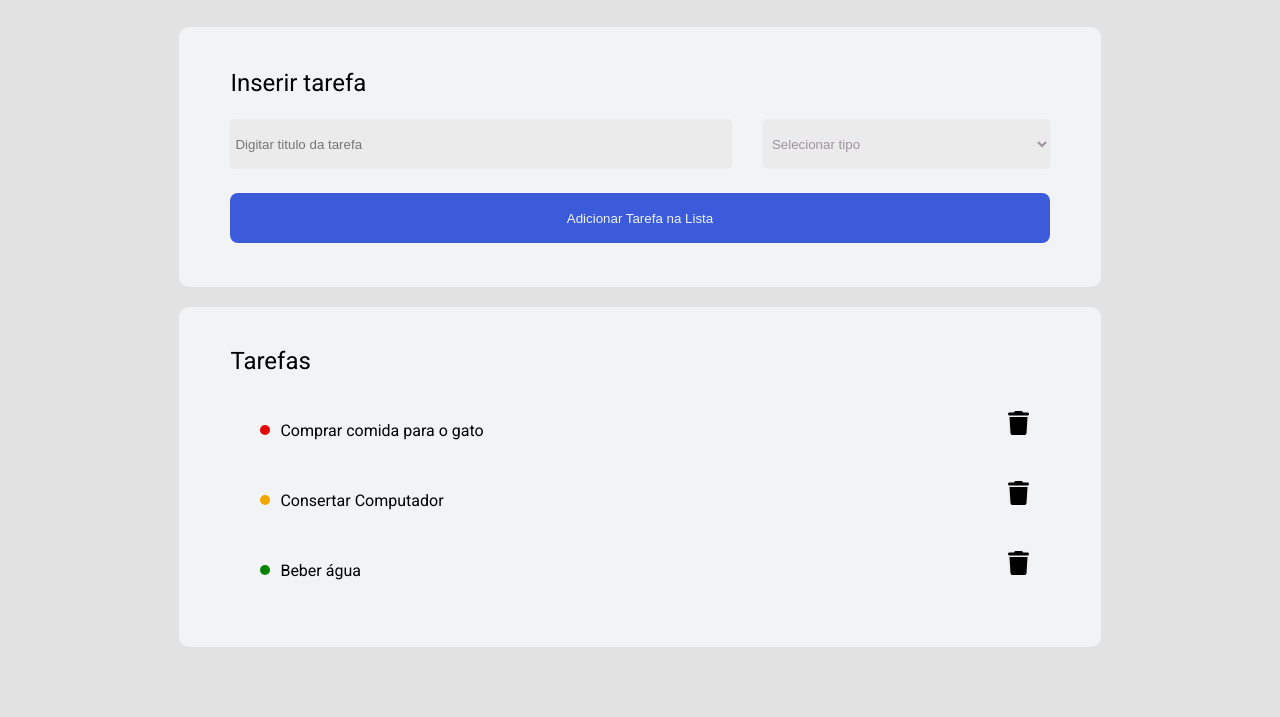
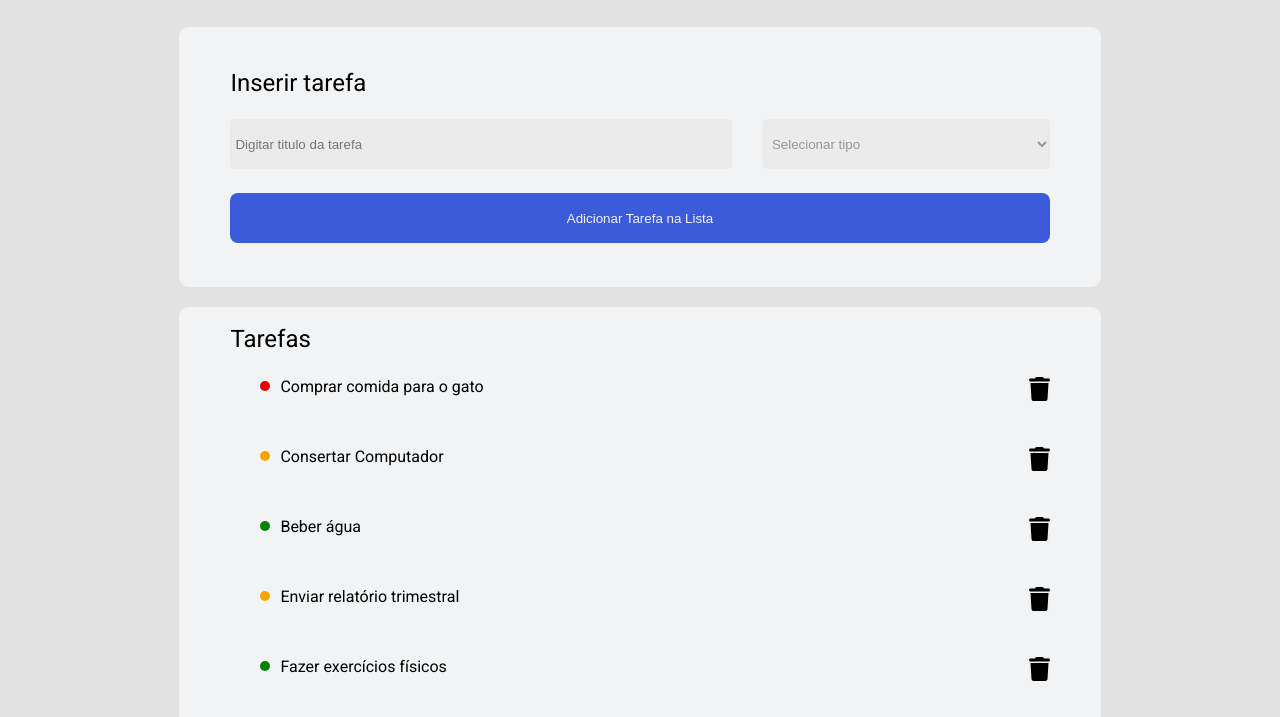
Before and after one commit to dkrausz/lista_de_tarefas, a plain HTML site: page index.html in a window 1280 px wide. Shown: the part 83-800 px from the top of the page. Drawn offline with Linux system fonts and the light colour scheme.

Commit message:
Adicionado o script e melhorias no css

```diff
--- a/script.js
+++ b/script.js
@@ -1,12 +1,59 @@
 const tasks = [
-  {title: "Comprar comida para o gato", type: "Urgente"},
-  {title: "Consertar Computador", type: "Importante"},
-  {title: "Beber água", type: "Normal"},
-  {title: "Enviar relatório trimestral", type: "Importante"},
-  {title: "Fazer exercícios físicos", type: "Normal"},
-  {title: "Agendar consulta médica", type: "Urgente"},
-  {title: "Ler pelo menos um capítulo de um livro", type: "Normal"},
-  {title: "Limpar a despensa", type: "Importante"},
-  {title: "Pagar a conta de energia", type: "Urgente"},
-  {title: "Assistir a um documentário interessante", type: "Normal"},
+  { title: "Comprar comida para o gato", type: "Urgente" },
+  { title: "Consertar Computador", type: "Importante" },
+  { title: "Beber água", type: "Normal" },
+  { title: "Enviar relatório trimestral", type: "Importante" },
+  { title: "Fazer exercícios físicos", type: "Normal" },
+  { title: "Agendar consulta médica", type: "Urgente" },
+  { title: "Ler pelo menos um capítulo de um livro", type: "Normal" },
+  { title: "Limpar a despensa", type: "Importante" },
+  { title: "Pagar a conta de energia", type: "Urgente" },
+  { title: "Assistir a um documentário interessante", type: "Normal" },
 ];
+
+
+
+function creatTask(task) {
+  console.log(task);
+
+
+  const liTask = document.createElement("li");
+  const divTask = document.createElement("div");
+  const spanTask = document.createElement("span");
+  const paragraphTask = document.createElement("p");
+  const buttonTask = document.createElement("button");
+
+  liTask.classList.add("task__item");
+  divTask.classList.add("task-info__container");
+  spanTask.classList.add("task-type");
+  buttonTask.classList.add("task__button--remove-task");
+  paragraphTask.innerText=task.title;
+
+  if(task.type==="Urgente"){
+    spanTask.classList.add("span-urgent");
+  }
+  else if(task.type==="Importante"){
+    spanTask.classList.add("span-important");
+  }
+  else if(task.type==="Normal"){
+  spanTask.classList.add("span-normal");
+
+  }
+
+  liTask.append(divTask, buttonTask);
+  divTask.append(spanTask, paragraphTask);
+return liTask;
+}
+
+function addTasks(taskList) {
+  const ulTask = document.querySelector(".tasks__list");
+  ulTask.innerHTML = "";
+  for (let i = 0; i < taskList.length; i++) {
+   const currentTask=taskList[i];
+   const currentTaskCreated=creatTask(currentTask);
+    ulTask.append(currentTaskCreated);
+  }
+
+}
+
+addTasks(tasks);
--- a/style.css
+++ b/style.css
@@ -13,7 +13,7 @@
   .header__container {
       background-color: #f1f3f5;
       width: 100%;
-      height: 80px;
+      height: 5rem;
       display: flex;
       justify-content: center;
   }
@@ -105,7 +105,6 @@
 
   .tasks__container {
       width: 80%;
-      height: 300px;
       background-color: #f1f3f5;
       margin: 0.625rem 1.875rem 1.875rem 1.875rem;
       padding: 1.25rem 5% 1.25rem 5%;
@@ -139,12 +138,11 @@
   .task-info__container {
       display: flex;
       margin: 20px;
-      width: 90%;
+      width: 95%;
   }
 
   .task-info__container p {
       margin-top: 8px;
-      font-size: 300;
   }
 
   .task-type {
@@ -173,7 +171,7 @@
       border: none;
      height: 24px;
       width: 21px;
-      margin-top: 1rem;
+      margin-top: 1.6rem;
       background-image: url(./assets/trash-icon.svg);
       background-repeat: no-repeat;
 
```
